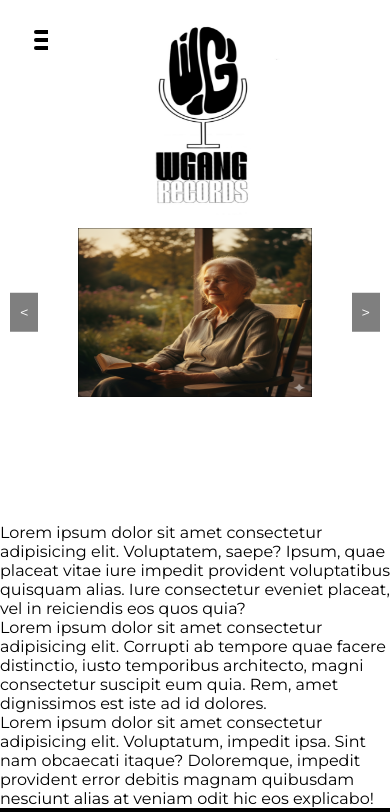
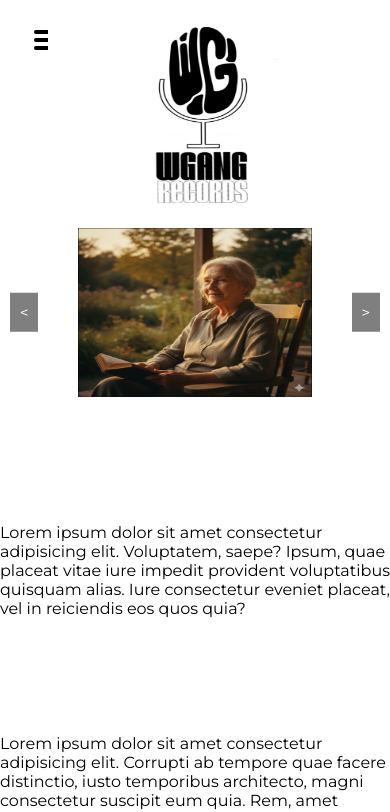
Before and after one commit to LucasFernweh/WeedRecords-Landpage, a plain HTML site: page index.html in a window 390 px wide. Shown: the top 812 px of the page. Drawn offline with Linux system fonts and the light colour scheme.

Commit message:
style.css

```diff
--- a/style.css
+++ b/style.css
@@ -440,7 +440,7 @@ body {
     }
 
     section{
-        height: auto; /* Deixa a altura se ajustar ao conteúdo em mobile */
+        height: 25vh; /* Deixa a altura se ajustar ao conteúdo em mobile */
     }
 
 
```
